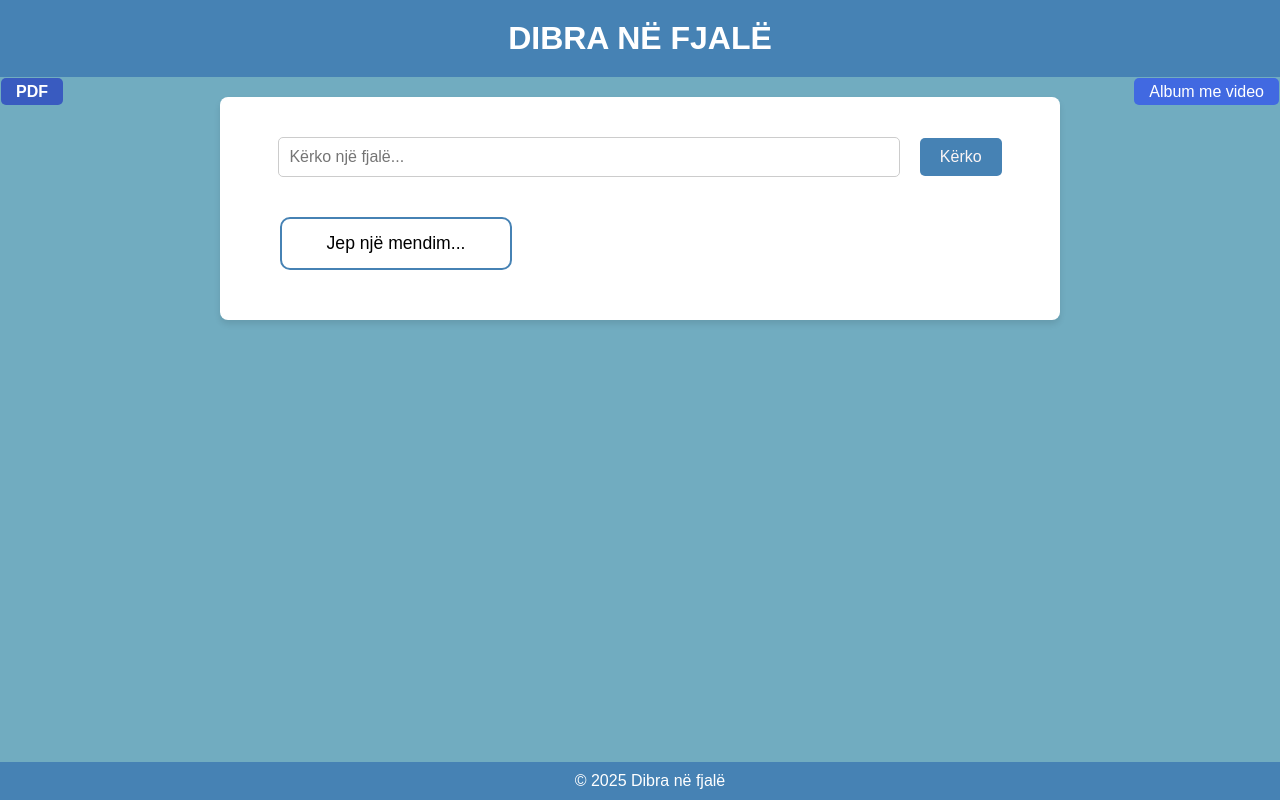
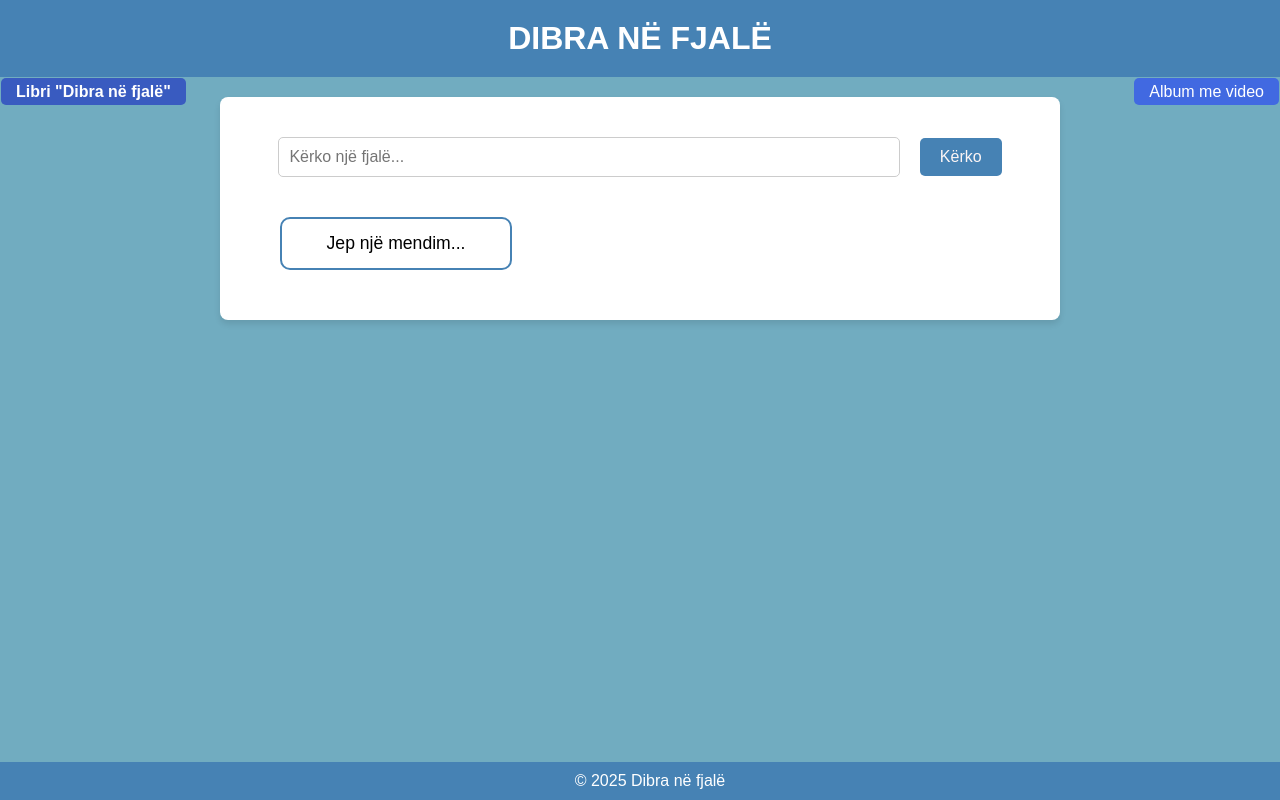
Before and after one commit to idkk354/Fjalori-dibran, a plain HTML site: page index.html in a window 1280 px wide. Drawn offline with Linux system fonts and the light colour scheme.

Commit message:
Update index.html

```diff
--- a/index.html
+++ b/index.html
@@ -673,7 +673,7 @@
 
     <div style="position: absolute; top: 83px; left: 1px;">
         <a href="formatipdf.html" style="color: white; text-decoration: none; font-size: 1em; background: #395bc0; padding: 5px 15px; border-radius: 5px;">
-           <b>PDF</b>
+           <b>Libri "Dibra në fjalë"</b>
         </a>
     </div>
 
```
